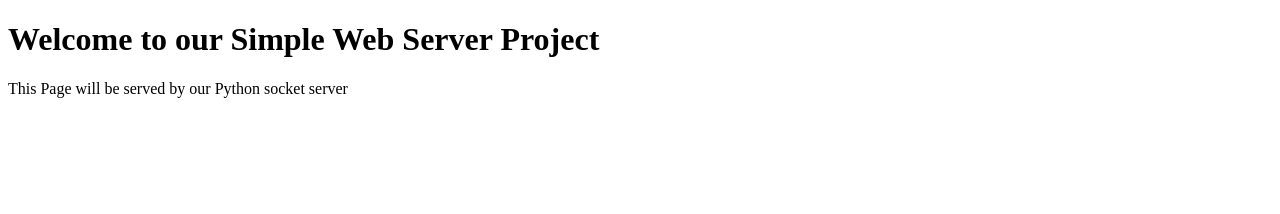
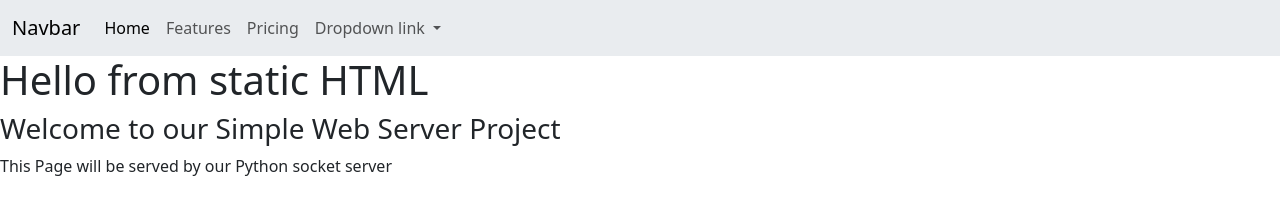
Before and after one commit to BrozTech-84/Simple-Web-Server, a plain HTML site: page static/index.html in a window 1280 px wide. Drawn offline with nearby package versions, Linux system fonts and the light colour scheme.

Commit message:
static file 'index.html'

```diff
--- a/static/index.html
+++ b/static/index.html
@@ -4,9 +4,44 @@
     <meta charset="UTF-8">
     <meta name="viewport" content="width=, initial-scale=1.0">
     <title>Simple Web Server</title>
+    <link href="https://cdn.jsdelivr.net/npm/bootstrap@5.3.8/dist/css/bootstrap.min.css" rel="stylesheet" integrity="sha384-sRIl4kxILFvY47J16cr9ZwB07vP4J8+LH7qKQnuqkuIAvNWLzeN8tE5YBujZqJLB" crossorigin="anonymous">
+    <script defer src="https://cdn.jsdelivr.net/npm/bootstrap@5.3.8/dist/js/bootstrap.bundle.min.js" integrity="sha384-FKyoEForCGlyvwx9Hj09JcYn3nv7wiPVlz7YYwJrWVcXK/BmnVDxM+D2scQbITxI" crossorigin="anonymous"></script>
 </head>
 <body>
-    <h1>Welcome to our Simple Web Server Project</h1>
+    <nav class="navbar navbar-expand-lg bg-body-secondary">
+  <div class="container-fluid">
+    <a class="navbar-brand" href="#">Navbar</a>
+    <button class="navbar-toggler" type="button" data-bs-toggle="collapse" data-bs-target="#navbarNavDropdown" aria-controls="navbarNavDropdown" aria-expanded="false" aria-label="Toggle navigation">
+      <span class="navbar-toggler-icon"></span>
+    </button>
+    <div class="collapse navbar-collapse" id="navbarNavDropdown">
+      <ul class="navbar-nav">
+        <li class="nav-item">
+          <a class="nav-link active" aria-current="page" href="#">Home</a>
+        </li>
+        <li class="nav-item">
+          <a class="nav-link" href="#">Features</a>
+        </li>
+        <li class="nav-item">
+          <a class="nav-link" href="#">Pricing</a>
+        </li>
+        <li class="nav-item dropdown">
+          <a class="nav-link dropdown-toggle" href="#" role="button" data-bs-toggle="dropdown" aria-expanded="false">
+            Dropdown link
+          </a>
+          <ul class="dropdown-menu">
+            <li><a class="dropdown-item" href="#">Action</a></li>
+            <li><a class="dropdown-item" href="#">Another action</a></li>
+            <li><a class="dropdown-item" href="#">Something else here</a></li>
+          </ul>
+        </li>
+      </ul>
+    </div>
+  </div>
+</nav>
+
+    <h1>Hello from static HTML</h1>
+    <h3>Welcome to our Simple Web Server Project</h1>
     <p>This Page will be served by our Python socket server</p>
 </body>
 </html>
```
